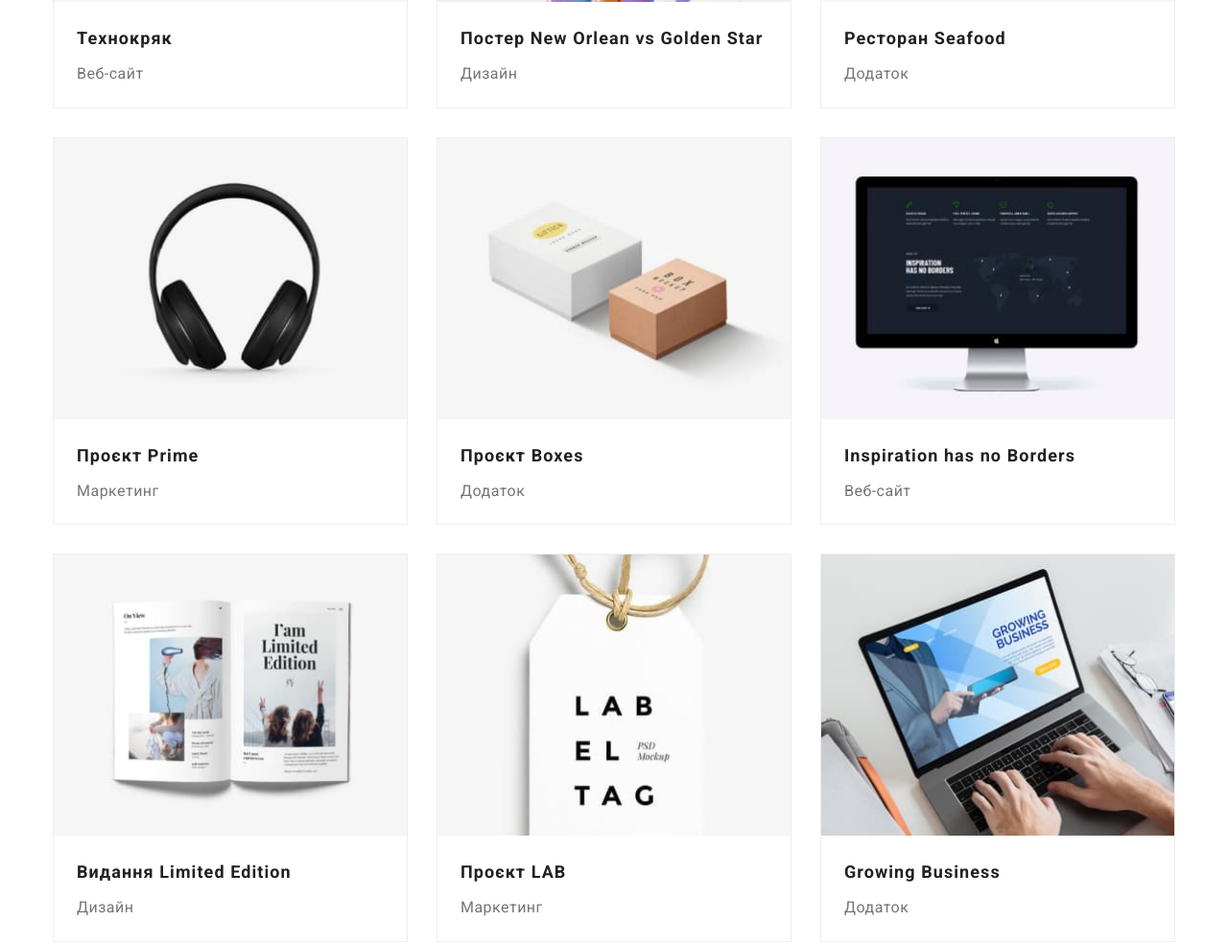
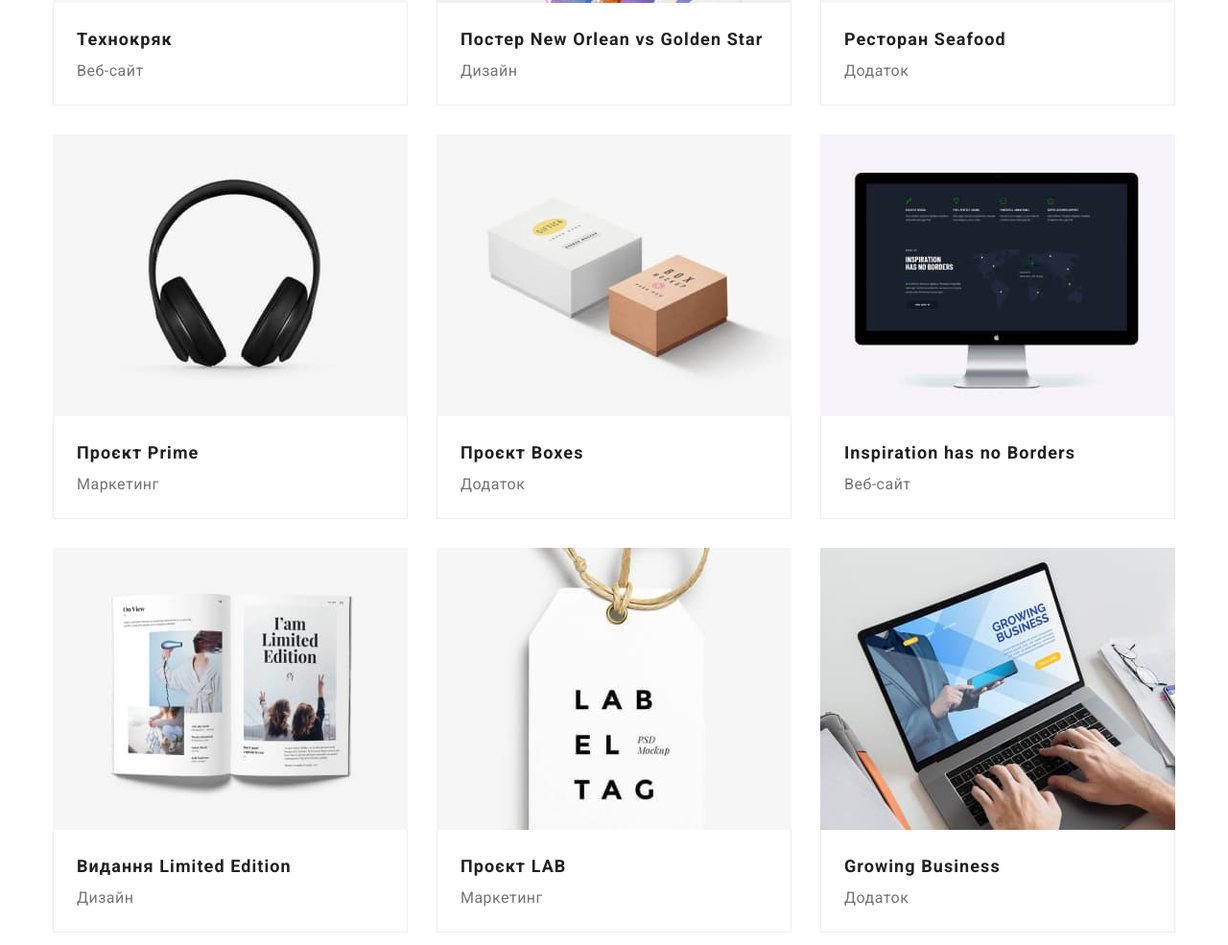
Before and after one commit to TyllerDurden97/goit-markup-hw-03, a plain HTML site: page portfolio.html in a window 1280 px wide. Shown: the part 553-1538 px from the top of the page at 96% size. Drawn offline with nearby package versions, Linux system fonts and the light colour scheme.

Commit message:
1-4
- додано рамку карток портфоліо

```diff
--- a/css/style.css
+++ b/css/style.css
@@ -14,6 +14,15 @@
   --secondary-background-color: #f5f5f5;
   --hero-background-color: #2f303a;
   --footer-background-color: #2f303a;
+}
+
+html,
+body {
+  background-color: var(--primary-background-color);
+  color: var(--primari-text-color);
+  font-family: Roboto, sans-serif;
+  letter-spacing: 0.03em;
+  height: 100%;
 }
 
 h1,
@@ -35,19 +44,11 @@ ul {
 button {
   cursor: pointer;
 }
+
 img {
   display: block;
   max-width: 100%;
   height: auto;
-}
-
-html,
-body {
-  background-color: var(--primary-background-color);
-  color: var(--primari-text-color);
-  font-family: Roboto, sans-serif;
-  letter-spacing: 0.03em;
-  height: 100%;
 }
 
 .container {
@@ -99,6 +100,7 @@ body {
   line-height: 1.19;
   text-decoration: none;
 }
+
 /* }\Навігація */
 
 .nav {
@@ -117,9 +119,11 @@ body {
 
   padding: 3px;
 }
+
 .current {
   color: var(--accent-color);
 }
+
 .contacts a {
   color: var(--primari-text-color);
   font-weight: 500;
@@ -128,16 +132,20 @@ body {
   letter-spacing: 0.02em;
   text-decoration: none;
 }
+
 .contacts a:hover,
 .contacts a:focus {
   color: var(--accent-color);
 }
+
 /* Херой */
+
 .hero {
   background-color: var(--hero-background-color);
   padding-top: 200px;
   padding-bottom: 200px;
 }
+
 .hero-title {
   color: var(--main-white-color);
   font-weight: 900;
@@ -150,6 +158,7 @@ body {
   padding-right: 237px;
   margin-bottom: 30px;
 }
+
 .hero-button {
   color: var(--main-white-color);
   background-color: var(--accent-color);
@@ -169,14 +178,17 @@ body {
   box-shadow: 0px 4px 4px rgba(0, 0, 0, 0.15);
   border-radius: 4px;
 }
+
 /* Фічі */
 /* .features {
   background-color: var(--secondary-background-color);
 } */
+
 .features-list {
   display: flex;
   gap: 30px;
 }
+
 .features-list h3 {
   color: var(--secondary-text-color);
   font-weight: 700;
@@ -190,16 +202,20 @@ body {
 .features-list li {
   width: 270px;
 }
+
 .features-list p {
   font-size: 14px;
   line-height: 1.71;
 }
+
 /* Чим ми займаємось */
+
 .activities {
   /* background-color: var(--secondary-background-color); */
 
   padding-bottom: 94px;
 }
+
 .activities-title {
   color: var(--secondary-text-color);
   font-size: 36px;
@@ -208,16 +224,20 @@ body {
 
   margin-bottom: 50px;
 }
+
 .activities-list {
   display: flex;
   flex-basis: calc((100% - 60px) / 3);
   flex-wrap: wrap;
   gap: 30px;
 }
+
 /* Команда */
+
 .team {
   background-color: var(--contrast-background-color);
 }
+
 .team-title {
   color: var(--secondary-text-color);
   font-size: 36px;
@@ -226,20 +246,25 @@ body {
 
   margin-bottom: 50px;
 }
+
 .team-list img {
   margin-bottom: 30px;
 }
+
 .team-list {
   display: flex;
   flex-basis: calc((100% - 90px) / 4);
   flex-wrap: wrap;
   gap: 30px;
+}
 
+.team-list li {
   padding-bottom: 30px;
   box-shadow: 0px 1px 3px rgba(0, 0, 0, 0.12), 0px 1px 1px rgba(0, 0, 0, 0.14),
     0px 2px 1px rgba(0, 0, 0, 0.2);
   border-radius: 0px 0px 4px 4px;
 }
+
 .team h3 {
   color: var(--secondary-text-color);
   font-weight: 500;
@@ -249,30 +274,38 @@ body {
 
   margin-bottom: 10px;
 }
+
 .team p {
   font-size: 16px;
   line-height: 1.19;
   text-align: center;
 }
+
 /* Футер */
+
 .footer {
   background-color: var(--footer-background-color);
   padding-top: 60px;
   padding-bottom: 60px;
 }
+
 .address {
   margin-top: 20px;
 }
+
 .address li {
   margin-bottom: 9px;
 }
+
 .address li:last-child {
   margin-bottom: 0;
 }
+
 .studio-footer {
   color: var(--main-white-color);
   text-decoration: none;
 }
+
 .address-map {
   color: var(--main-white-color);
   font-size: 14px;
@@ -280,6 +313,7 @@ body {
   text-decoration: none;
   font-style: normal;
 }
+
 .address-footer {
   color: rgba(255, 255, 255, 0.6);
   font-size: 14px;
@@ -287,6 +321,7 @@ body {
   text-decoration: none;
   font-style: normal;
 }
+
 .address-footer:hover,
 .address-footer:focus {
   color: var(--accent-color);
@@ -301,6 +336,7 @@ body {
   justify-content: center;
   gap: 8px;
 }
+
 .projects-button {
   color: var(--secondary-text-color);
   font-weight: 500;
@@ -334,27 +370,34 @@ body {
   gap: 30px;
   flex-wrap: wrap;
 }
+
 .projects-list > li {
   width: calc((100% - 60px) / 3);
-  border: 1px solid #eeeeee;
 }
+
 .projects-list a {
   text-decoration: none;
 }
+
 .projects-list h3 {
   color: var(--secondary-text-color);
   font-weight: 700;
   font-size: 18px;
   line-height: 2;
   letter-spacing: 0.06em;
+}
 
-  margin: 20px 24px 4px 24px;
-}
 .projects-list p {
   color: var(--primari-text-color);
   font-size: 16px;
   line-height: 1.87;
-  margin: 0px 24px 20px 24px;
+}
+
+.project-card {
+  border-left: 1px solid #eeeeee;
+  border-right: 1px solid #eeeeee;
+  border-bottom: 1px solid #eeeeee;
+  padding: 20px 24px;
 }
 
 .temp {
@@ -371,9 +414,11 @@ body {
   justify-content: flex-start;
   align-items: center;
 }
+
 .temp-margin {
-  margin-bottom: 200px;
+  margin-bottom: 250px;
 }
+
 .temp-blink {
   font-weight: 700;
   font-size: 56px;
--- a/portfolio.html
+++ b/portfolio.html
@@ -55,64 +55,82 @@
             <li>
               <a href="#">
                 <img src="./images/technokryak.jpg" alt="Веб-сайт" />
+                <div class="project-card">
                   <h3>Технокряк</h3>
                   <p>Веб-сайт</p>
+                </div>
               </a>
             </li>
             <li>
               <a href="#">
                 <img src="./images/poster-Nor.jpg" alt="Постер баскетбол" />
+                <div class="project-card">
                   <h3>Постер New Orlean vs Golden Star</h3>
                   <p>Дизайн</p>
+                </div>
               </a>
             </li>
             <li>
               <a href="#">
                 <img src="./images/restaurant.jpg" alt="Лого ресторану" />
+                <div class="project-card">
                   <h3>Ресторан Seafood</h3>
                   <p>Додаток</p>
+                </div>
               </a>
             </li>
             <li>
               <a href="#">
                 <img src="./images/prime.jpg" alt="Навушники" />
+                <div class="project-card">
                   <h3>Проєкт Prime</h3>
                   <p>Маркетинг</p>
+                </div>
               </a>
             </li>
             <li>
               <a href="#">
                 <img src="./images/boxes.jpg" alt="Дві коробки" />
+                <div class="project-card">
                   <h3>Проєкт Boxes</h3>
                   <p>Додаток</p>
+                </div>
               </a>
             </li>
             <li>
               <a href="#">
                 <img src="./images/Inspiration.jpg" alt="Монітор" />
+                <div class="project-card">
                   <h3>Inspiration has no Borders</h3>
                   <p>Веб-сайт</p>
+                </div>
               </a>
             </li>
             <li>
               <a href="#">
                 <img src="./images/limited edition.jpg" alt="Відкрита книга" />
+                <div class="project-card">
                   <h3>Видання Limited Edition</h3>
                   <p>Дизайн</p>
+                </div>
               </a>
             </li>
             <li>
               <a href="#">
                 <img src="./images/lab.jpg" alt="Бірка" />
+                <div class="project-card">
                   <h3>Проєкт LAB</h3>
                   <p>Маркетинг</p>
+                </div>
               </a>
             </li>
             <li>
               <a href="#">
                 <img src="./images/growing.jpg" alt="Ноутбук" />
+                <div class="project-card">
                   <h3>Growing Business</h3>
                   <p>Додаток</p>
+                </div>
               </a>
             </li>
           </ul>
```
Lines whose indentation alone changed are shown as unchanged.
